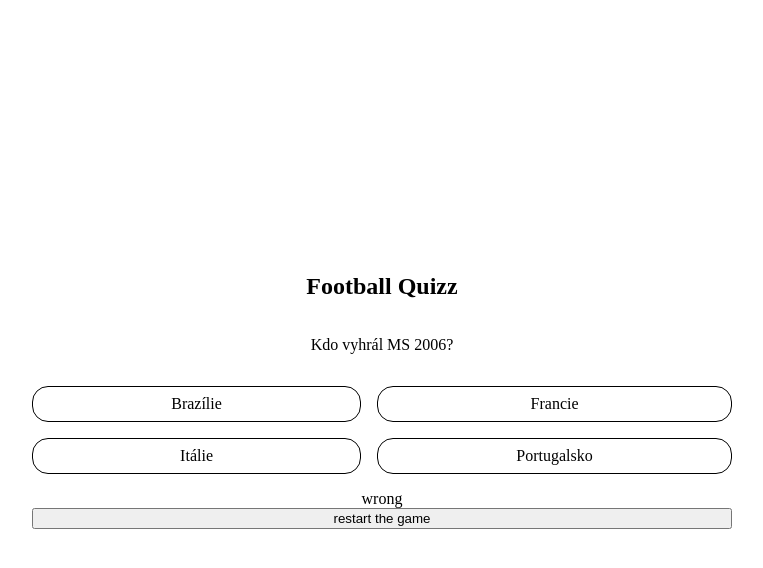
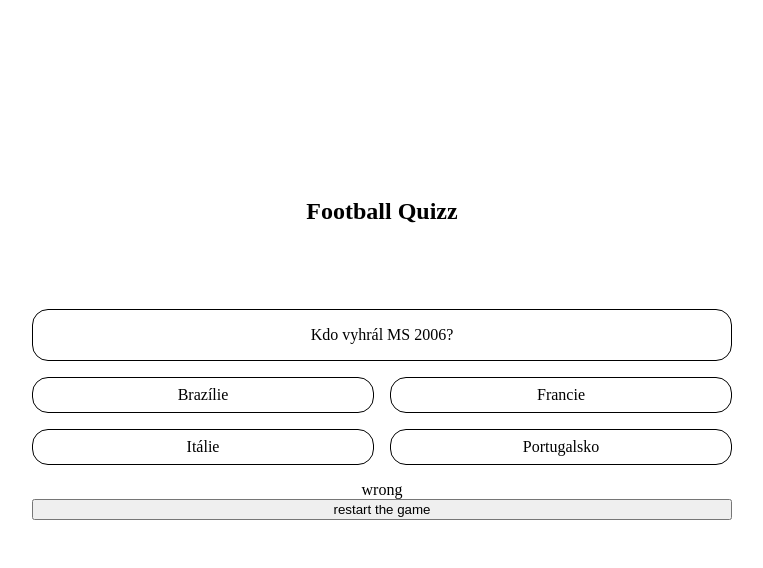
Before and after one commit to RenzoRG/Football-quizz, a plain HTML site: page index.html in a window 1280 px wide. Both pictures are taken after a click on the item "Brazílie". Shown: the whole page, without its empty margins (258-1021 px from the left). Drawn offline with Linux system fonts and the light colour scheme.

Commit message:
restarting button now works as intended

```diff
--- a/index.html
+++ b/index.html
@@ -10,7 +10,10 @@
 </head>
 <body>
     <section class="container">
-        <h1>Football Quizz</h1>
+        <div class="logo">
+            <img src="" alt="">
+            <h1>Football Quizz</h1>
+        </div>
         <section class="question">
             <p>Kdo vyhrál MS 2006?</p>
         </section>
--- a/main.js
+++ b/main.js
@@ -1,39 +1,32 @@
 //import { DB} from "./database"
+const container = document.querySelector('.container')
 const answers = document.querySelectorAll('li')
 const message = document.querySelector('.message')
-//const spanValue = span.getAttribute('value')
+
 startGame()
 
 function startGame() {
     answers.forEach(answer => {
-        answer.addEventListener('click', handleClick)
+        answer.addEventListener('click', pickedChoice)
     })
 }
 
-function handleClick(e) {
+function pickedChoice(e) {
     const answer = e.target.innerText
-    const comparisonResult = answer == "Itálie" ? 'correct' : 'wrong'
-    message.innerHTML = comparisonResult
-    result()
-}
+    message.innerHTML = answer == "Itálie" ? 'correct' : 'wrong'
 
-function result() {
-    const restartButton = document.createElement('button')
-    const innerText = document.createTextNode('restart the game')
-
-    restartButton.appendChild(innerText)
-
-    const element = document.querySelector('.container')
-    element.appendChild(restartButton)
-
-    restartButton.addEventListener('click', restartGame)
-}
-
-function restartGame() {
-    const message = document.querySelector('.message')
-    const button = document.querySelector('button')
-    message.innerHTML = ''
-    button.remove()
+    let button = document.querySelector('button')
+    if(button == null) {
+        button = document.createElement('button')
+        const buttonText = document.createTextNode('restart the game')
+        button.appendChild(buttonText)
+        container.appendChild(button)
+    }
+    button.addEventListener('click', () => {
+        message.innerHTML = ''
+        button.remove()
+        startGame()
+    })
 }
 
 export const DB = [
--- a/styles.css
+++ b/styles.css
@@ -6,6 +6,16 @@
     margin: auto;
     text-align: center;
 }
+
+.logo{
+    margin-bottom: 4em;
+}
+
+.question{
+    border: 1px solid black;
+    border-radius: 1em;
+}
+
 .answers{
     display: flex;
     flex-direction: column;
@@ -29,12 +39,12 @@
 
 @media (min-width: 400px) {
     .container{
-        margin-top: 20%;
+        margin-top: 10em;
         max-width: 700px;
     }
     .answers {
         display: grid;
-        grid-template-columns: repeat(2, auto);
-        align-content:center;
+        width: 100%;
+        grid-template-columns: 1fr 1fr;
     }
 }
```
